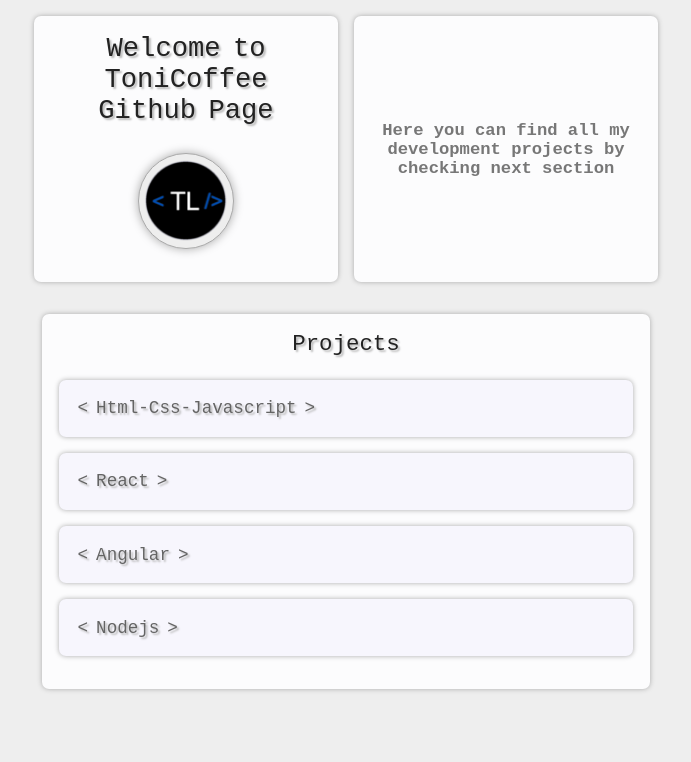
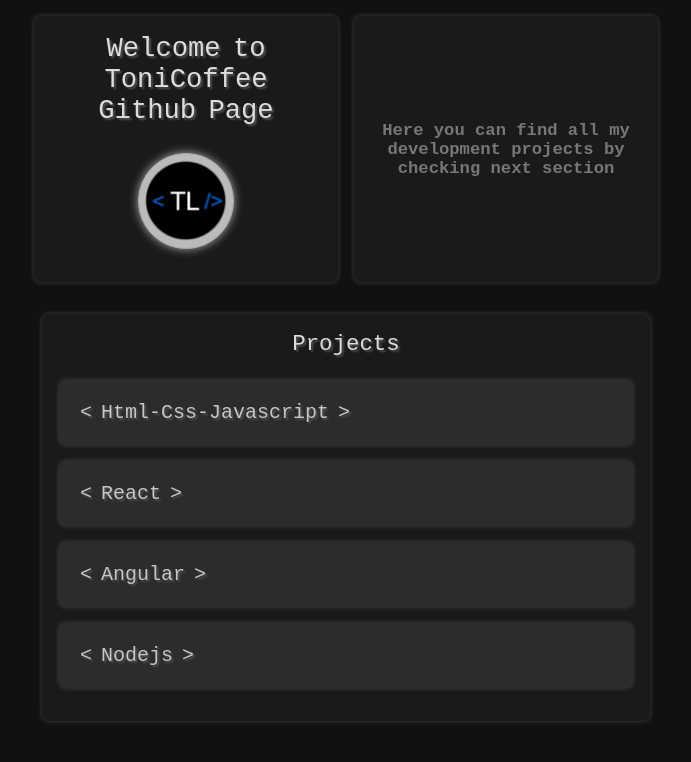
Before and after one commit to ToniCoffee/web-legacy-projects, a website: page index.html in a window 1280 px wide. Shown: the whole page, without its empty margins (294-985 px from the left). Drawn offline with Linux system fonts and the light colour scheme.

Commit message:
fixed table for responsive design, and set dark mode

```diff
--- a/styles.css
+++ b/styles.css
@@ -1,7 +1,7 @@
 @import 'styles/reset.css';
 @import 'styles/util.css';
 @import 'styles/anims.css';
-@import 'styles/mode/default.css';
+@import 'styles/mode/dark.css';
 
 body {
   background-color: var(--body-bg-color);
@@ -24,12 +24,12 @@ h1 {
 }
 
 h2 {
-  font-size: min(1.4em, 7vw);
+  font-size: min(1.4em, 6vw);
   font-weight: 400;
 }
 
 h3 {
-  font-size: min(1.1em, 7vw);
+  font-size: min(1.1em, 4vw);
   font-weight: 400;
   color: var(--headings-color-1);
 }
@@ -57,7 +57,7 @@ table {
   width: fit-content;
   margin: 0em auto 1em auto;
   padding-bottom: 1em;
-  font-size: min(.8em, 7vw);
+  font-size: min(.8em, 2.25vw);
   border-collapse: separate;
   text-align: center;
   color: var(--table-color);
@@ -104,7 +104,7 @@ table td, table th {
   color: #777;
   text-align: center;
   font-weight: bold;
-  font-size: min(1.075em, 7vw);
+  font-size: min(1.075em, 4.5vw);
   vertical-align: middle;
 }
 
@@ -148,6 +148,22 @@ table td, table th {
   display: block;
 }
 
+@media screen and (min-width: 540px) {
+  .wrapper {
+    width: 90%;
+  }
+}
+
+@media screen and (min-width: 625px) {
+  h3 {
+    font-size: min(1.25em, 4vw);
+  }
+
+  table {
+    font-size: min(1em, 2.25vw);
+  }
+}
+
 @media screen and (min-width: 1024px) {
   .wrapper {
     width: 95%;
--- a/styles/reset.css
+++ b/styles/reset.css
@@ -13,7 +13,7 @@ body {
 }
 
 .wrapper {
-  width: 90%;
+  width: 98%;
   margin-left: auto;
   margin-right: auto;
 }
```
